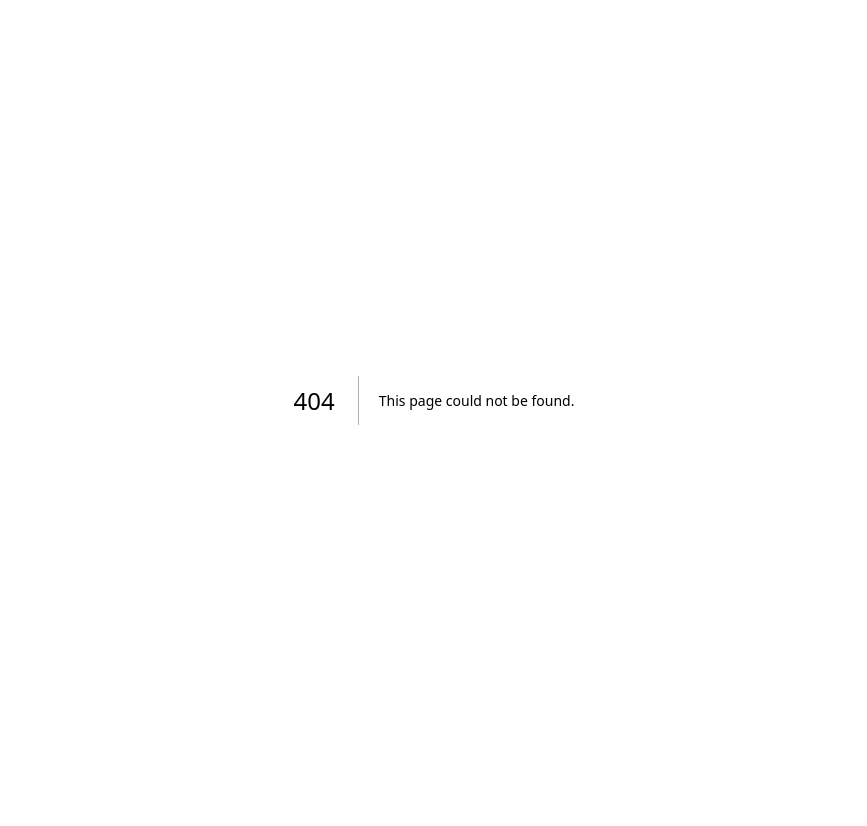
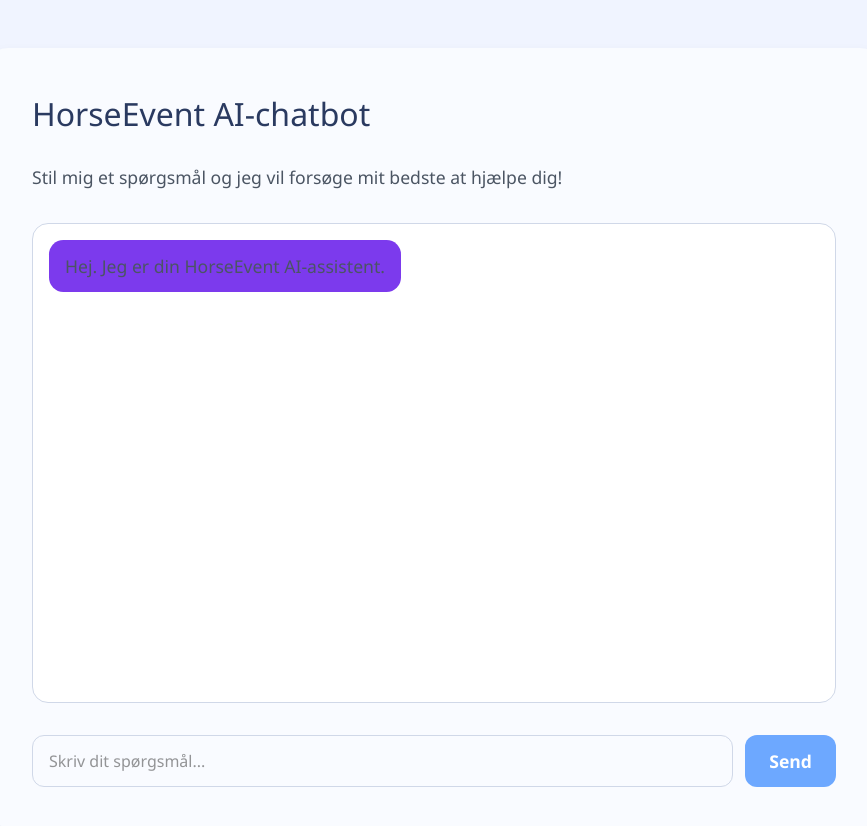
Before and after one commit to LarsHrJensen/HorseEvent, a Next.js app in the folder react-project/: page /chatbot in a window 1280 px wide. Before the commit this address had no page. Shown: the top 826 px of the page, without its empty margins (206-1073 px from the left). Before the commit the page ends 800 px from the top, so only its background shows below. Built offline with nearby package versions, Linux system fonts and the light colour scheme.

Commit message:
Chatbot page layout

```diff
--- a/react-project/package.json
+++ b/react-project/package.json
@@ -10,6 +10,7 @@
   "dependencies": {
     "axios": "^1.13.2",
     "cheerio": "^1.1.2",
+    "lucide-react": "^0.553.0",
     "next": "15.5.0",
     "react": "19.1.0",
     "react-dom": "19.1.0",
--- /dev/null
+++ b/react-project/src/app/chatbot/chatbot.css
@@ -0,0 +1,111 @@
+.chatbotContainer {
+    max-width: 900px;
+    margin: 3rem auto;
+    padding: 2.5rem 3rem; /* indre afstand */
+    background-color: #f9fbff;
+    color: #2d2d2d; /* mørk tekst */
+    font-size: 1.1rem;
+    font-family: "Segoe UI", sans-serif;
+    line-height: 1.6; /* linjeafstand */
+    border-radius: 1.5rem; /* afrundede hjørner */
+    box-shadow: 0 4px 12px rgba(0, 0, 0, 0.05);
+    display: flex;
+    flex-direction: column;
+    gap: 1rem; /* afstand mellem elementer */
+}
+
+    /* Titel */
+    .chatbotContainer h1 {
+        font-size: 2rem;
+        font-weight: 500;
+        color: #2a3a60;
+        margin-bottom: 0.5rem;
+    }
+
+    /* Beskrivelse */
+    .chatbotContainer p {
+        margin: 0;
+        color: #4b5563;
+    }
+
+/* Chat-vindue (fast højde + scroll) */
+.chatWindow {
+    margin-top: 1rem;
+    padding: 1rem;
+    border-radius: 1rem;
+    background-color: #fff; /* hvid baggrund */
+    border: 1px solid #d0d8e8; /* lys kant */
+    height: 480px; /* FAST højde på tekst-rummet */
+    overflow-y: auto; /* rul når der er mange beskeder */
+    display: flex;
+    flex-direction: column;
+    gap: 0.75rem; /* afstand mellem beskeder */
+}
+
+/* Besked-boble */
+.chatMessage {
+    padding: 0.75rem 1rem;
+    border-radius: 0.9rem;
+    max-width: 75%;
+    white-space: pre-wrap; /* behold linjeskift */
+}
+
+/* Bot-besked */
+.chatMessageBot {
+    align-self: flex-start; /* venstre side */
+    background-color: #7c3aed;
+    color: #d0d8e8;
+}
+
+/* Bruger-besked */
+.chatMessageUser {
+    align-self: flex-end;
+    background-color: #7c3aed; /* lilla baggrund */
+    color: #fff; /* hvid tekst */
+}
+
+/* Input-række */
+.chatInputRow {
+    margin-top: 1rem;
+    display: flex;
+    gap: 0.75rem;
+}
+
+/* Input-felt */
+.chatInput {
+    flex: 1;
+    padding: 0.75rem 1rem;
+    border-radius: 0.75rem;
+    border: 1px solid #d0d8e8;
+    font-size: 1rem;
+    outline: none;
+}
+
+    /* Input ved fokus */
+    .chatInput:focus {
+        border-color: #6da8ff;
+        box-shadow: 0 0 0 3px rgba(109, 168, 255, 0.2);
+    }
+
+/* Send-knap */
+.chatSendButton {
+    padding: 0.75rem 1.5rem;
+    border-radius: 0.75rem;
+    border: none;
+    background-color: #6da8ff;
+    color: #fff;
+    font-weight: 600;
+    cursor: pointer;
+    transition: background-color 0.2s ease;
+}
+
+    /* Hover-effekt */
+    .chatSendButton:hover {
+        background-color: #4a90f5;
+    }
+
+    /* Deaktiveret knap */
+    .chatSendButton:disabled {
+        opacity: 0.6;
+        cursor: default;
+    }
--- /dev/null
+++ b/react-project/src/app/chatbot/page.js
@@ -0,0 +1,129 @@
+"use client"; // gør komponenten til en klientkomponent (Next.js)
+
+import { useState, useEffect, useRef } from "react";
+import "./chatbot.css"; // importerer styling til chatbotten
+
+// URL til backend-API'et
+const API_URL = "http://localhost:8000";
+
+export default function ChatbotPage() {
+    // State til at gemme beskeder i chatten
+    const [messages, setMessages] = useState([
+        {
+            id: "welcome", // unik ID
+            sender: "bot", // afsender (bot eller user)
+            text:
+                "Hej. Jeg er din HorseEvent AI-assistent.\n",
+        },
+    ]);
+
+    // State til brugerens inputfelt
+    const [input, setInput] = useState("");
+
+    // State til at vise om der sendes/loading
+    const [loading, setLoading] = useState(false);
+
+    // Reference til chatvinduet (for at kunne auto-scrrolle)
+    const chatWindowRef = useRef(null);
+
+    // Når messages ændres → scroll automatisk til bunden
+    useEffect(() => {
+        if (chatWindowRef.current) {
+            chatWindowRef.current.scrollTop = chatWindowRef.current.scrollHeight;
+        }
+    }, [messages]);
+
+    // Funktion der håndterer når brugeren trykker "Send"
+    const handleSend = async (e) => {
+        e.preventDefault(); // forhindrer sideopdatering
+        const text = input.trim();
+        if (!text || loading) return; // stop hvis tomt input eller loader
+
+        // ➕ Tilføj brugerens besked til chatten
+        const userMsg = { id: String(Date.now()), sender: "user", text };
+        setMessages((prev) => [...prev, userMsg]);
+        setInput(""); // tøm inputfeltet
+        setLoading(true); // vis "sender" status
+
+        try {
+            // Send besked til backend
+            const res = await fetch(`${API_URL}/ask`, {
+                method: "POST",
+                headers: { "Content-Type": "application/json" },
+                body: JSON.stringify({ question: text }),
+            });
+
+            if (!res.ok) {
+                throw new Error(`HTTP ${res.status}`);
+            }
+
+            // Modtag og fortolk svar fra backend
+            const data = await res.json();
+            const reply =
+                (data && typeof data.answer === "string" && data.answer.trim()) ||
+                "Jeg kunne ikke finde et svar ";
+
+            // Tilføj chatbot-besked
+            const botMsg = {
+                id: String(Date.now() + 1),
+                sender: "bot",
+                text: reply,
+            };
+            setMessages((prev) => [...prev, botMsg]);
+        } catch (err) {
+            // Fejlhåndtering hvis serveren ikke svarer
+            console.error("Chat error:", err);
+            setMessages((prev) => [
+                ...prev,
+                {
+                    id: String(Date.now() + 2),
+                    sender: "bot",
+                    text:
+                        "Jeg kunne ikke forbinde til serveren.\n" +
+                        "Tjek at backenden kører på http://localhost:8000.",
+                },
+            ]);
+        } finally {
+            setLoading(false); // færdig med at loade
+        }
+    };
+
+    // HTML-layout til chatgrænsefladen
+    return (
+        <div className="chatbotContainer">
+            <h1>HorseEvent AI-chatbot</h1>
+            <p>
+                Stil mig et spørgsmål og jeg vil forsøge mit bedste at hjælpe dig!
+
+            </p>
+
+            {/* Besked-vindue */}
+            <div className="chatWindow" ref={chatWindowRef}>
+                {messages.map((m) => (
+                    <div
+                        key={m.id}
+                        className={`chatMessage ${m.sender === "user" ? "chatMessageUser" : "chatMessageBot"
+                            }`}
+                    >
+                        <p>{m.text}</p>
+                    </div>
+                ))}
+            </div>
+
+            {/* Input-felt og send-knap */}
+            <form onSubmit={handleSend} className="chatInputRow">
+                <input
+                    className="chatInput"
+                    type="text"
+                    placeholder="Skriv dit spørgsmål..."
+                    value={input}
+                    onChange={(e) => setInput(e.target.value)} // opdater input-state
+                    disabled={loading} // lås feltet mens der sendes
+                />
+                <button type="submit" className="chatSendButton" disabled={loading}>
+                    {loading ? "Sender…" : "Send"}
+                </button>
+            </form>
+        </div>
+    );
+}
```
Also changed, not shown: 2 other files (tests, documents, lock files or other folders).
